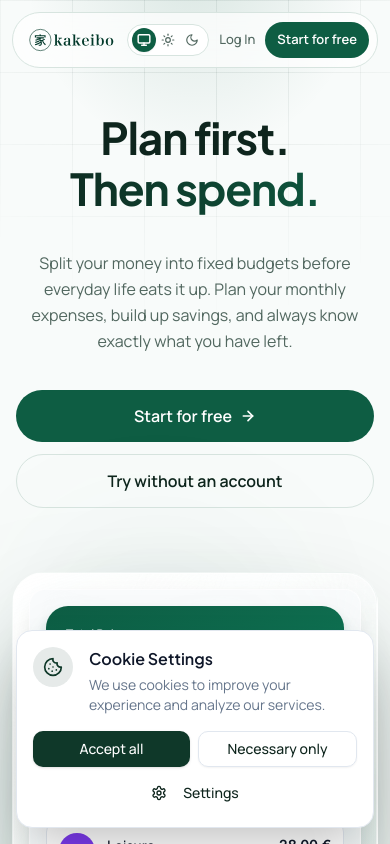
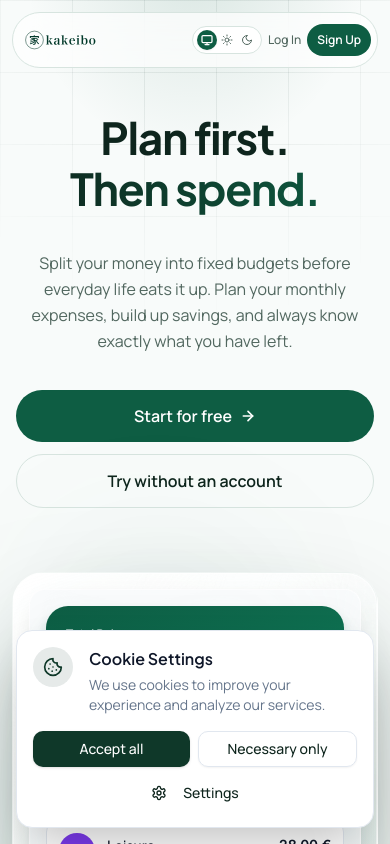
Before and after one commit to EnginSarak/KAKEIBO, a React (Create React App) app in the folder frontend/: page / in a window 390 px wide. Shown: the top 844 px of the page. Built offline with nearby package versions, Linux system fonts and the light colour scheme; no server answers.

Commit message:
Stop the header nav overflowing in longer languages

```diff
--- a/frontend/src/components/ThemeToggle.js
+++ b/frontend/src/components/ThemeToggle.js
@@ -21,15 +21,15 @@ export function ThemeToggle({ className }) {
       aria-label="Theme"
       data-testid="theme-toggle"
       className={cn(
-        "relative inline-flex h-8 flex-shrink-0 items-center rounded-full border border-kbo-line bg-kbo-panel px-1",
+        "relative inline-flex h-7 flex-shrink-0 items-center rounded-full border border-kbo-line bg-kbo-panel px-1 sm:h-8",
         className
       )}
     >
       <motion.span
         aria-hidden="true"
-        animate={{ x: activeIndex * 24 }}
+        animate={{ x: `${activeIndex * 100}%` }}
         transition={reduce ? { duration: 0 } : { type: "spring", stiffness: 420, damping: 32 }}
-        className="absolute left-1 h-6 w-6 rounded-full bg-kbo-accent shadow-sm"
+        className="absolute left-1 h-5 w-5 rounded-full bg-kbo-accent shadow-sm sm:h-6 sm:w-6"
       />
       {OPTIONS.map(({ value, icon: Icon, label }) => {
         const active = value === settings.theme;
@@ -43,10 +43,10 @@ export function ThemeToggle({ className }) {
             title={label}
             onClick={() => updateSettings({ theme: value })}
             data-testid={`theme-option-${value}`}
-            className="relative z-10 flex h-6 w-6 items-center justify-center rounded-full transition-colors focus-visible:outline-none focus-visible:ring-2 focus-visible:ring-kbo-accent/60"
+            className="relative z-10 flex h-5 w-5 items-center justify-center rounded-full transition-colors focus-visible:outline-none focus-visible:ring-2 focus-visible:ring-kbo-accent/60 sm:h-6 sm:w-6"
           >
             <Icon
-              className={cn("h-3.5 w-3.5", active ? "text-kbo-accent-fg" : "text-kbo-muted")}
+              className={cn("h-3 w-3 sm:h-3.5 sm:w-3.5", active ? "text-kbo-accent-fg" : "text-kbo-muted")}
               strokeWidth={active ? 2.5 : 2}
             />
           </button>
--- a/frontend/src/pages/LandingPage.js
+++ b/frontend/src/pages/LandingPage.js
@@ -343,23 +343,23 @@ export function LandingPage({ onStartDemo, onLogin, onSignup, language, onChange
       data-testid="landing-page"
     >
       <header className="fixed inset-x-0 top-3 z-50 px-3 sm:top-4 sm:px-4">
-        <nav className="mx-auto flex h-14 max-w-6xl items-center justify-between gap-2 rounded-full border border-kbo-line bg-kbo-panel/70 pl-4 pr-2 backdrop-blur-xl sm:gap-4 sm:px-6">
+        <nav className="mx-auto flex h-14 max-w-6xl items-center justify-between gap-1.5 rounded-full border border-kbo-line bg-kbo-panel/70 pl-3 pr-1.5 backdrop-blur-xl sm:gap-4 sm:px-6">
           <div className="flex-shrink-0">
-            <img src="/kakeibo-logo-light.svg" alt="Kakeibo" className="h-6 dark:hidden sm:h-7" />
-            <img src="/kakeibo-logo-dark.svg" alt="Kakeibo" className="hidden h-6 dark:block sm:h-7" />
+            <img src="/kakeibo-logo-light.svg" alt="Kakeibo" className="h-5 dark:hidden sm:h-7" />
+            <img src="/kakeibo-logo-dark.svg" alt="Kakeibo" className="hidden h-5 dark:block sm:h-7" />
           </div>
-          <div className="flex flex-shrink-0 items-center gap-1 sm:gap-2.5">
+          <div className="flex min-w-0 flex-shrink items-center gap-0.5 sm:gap-2.5">
             <ThemeToggle className="flex-shrink-0" />
             <button
               type="button"
               onClick={onLogin}
-              className="rounded-full px-1.5 py-2 text-[13px] font-medium text-kbo-muted transition-colors hover:text-kbo-text sm:px-3 sm:text-sm"
+              className="truncate rounded-full px-1 py-2 text-xs font-medium text-kbo-muted transition-colors hover:text-kbo-text sm:px-3 sm:text-sm"
               data-testid="login-btn-header"
             >
               {t.loginBtn}
             </button>
-            <PillButton onClick={onSignup} className="px-3 py-2 text-[13px] sm:px-4 sm:text-sm" testId="register-btn-header">
-              {t.ctaStart}
+            <PillButton onClick={onSignup} className="px-2.5 py-2 text-xs sm:px-4 sm:text-sm" testId="register-btn-header">
+              {t.registerBtn}
             </PillButton>
           </div>
         </nav>
```
